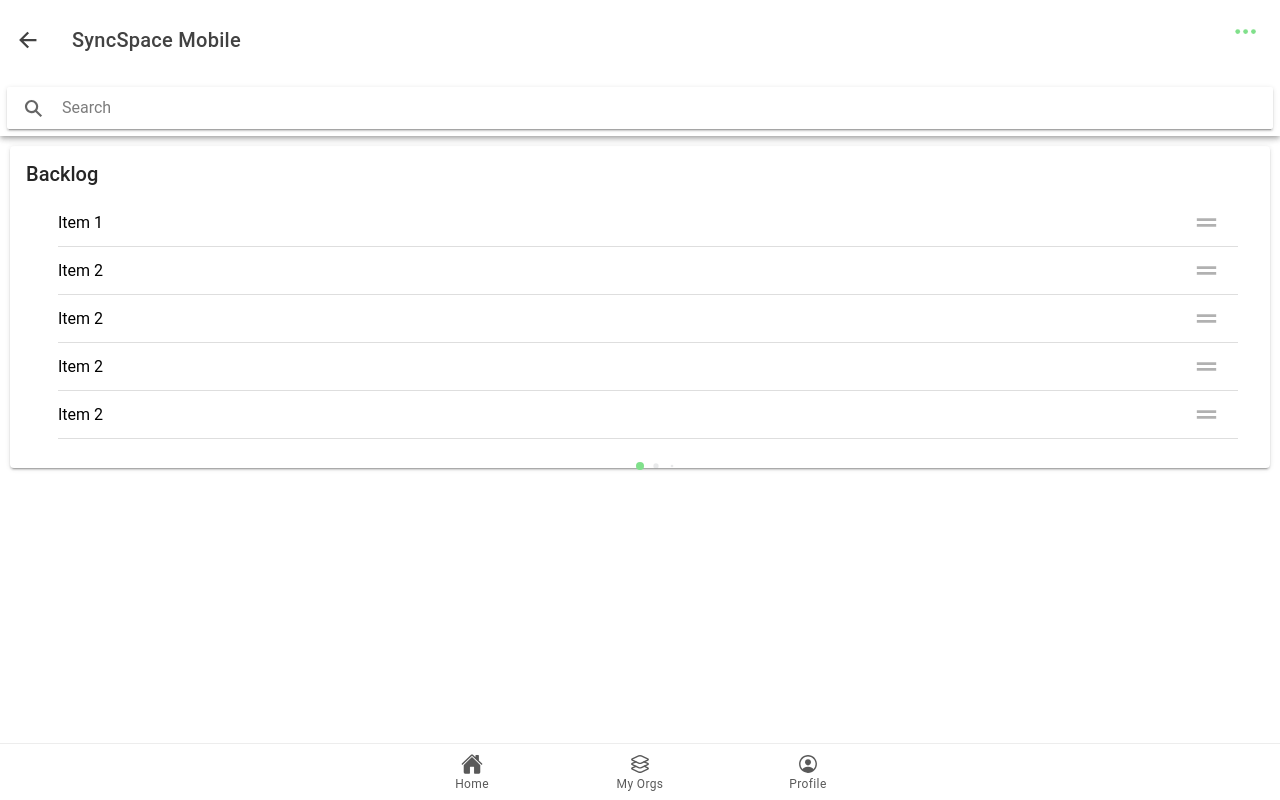
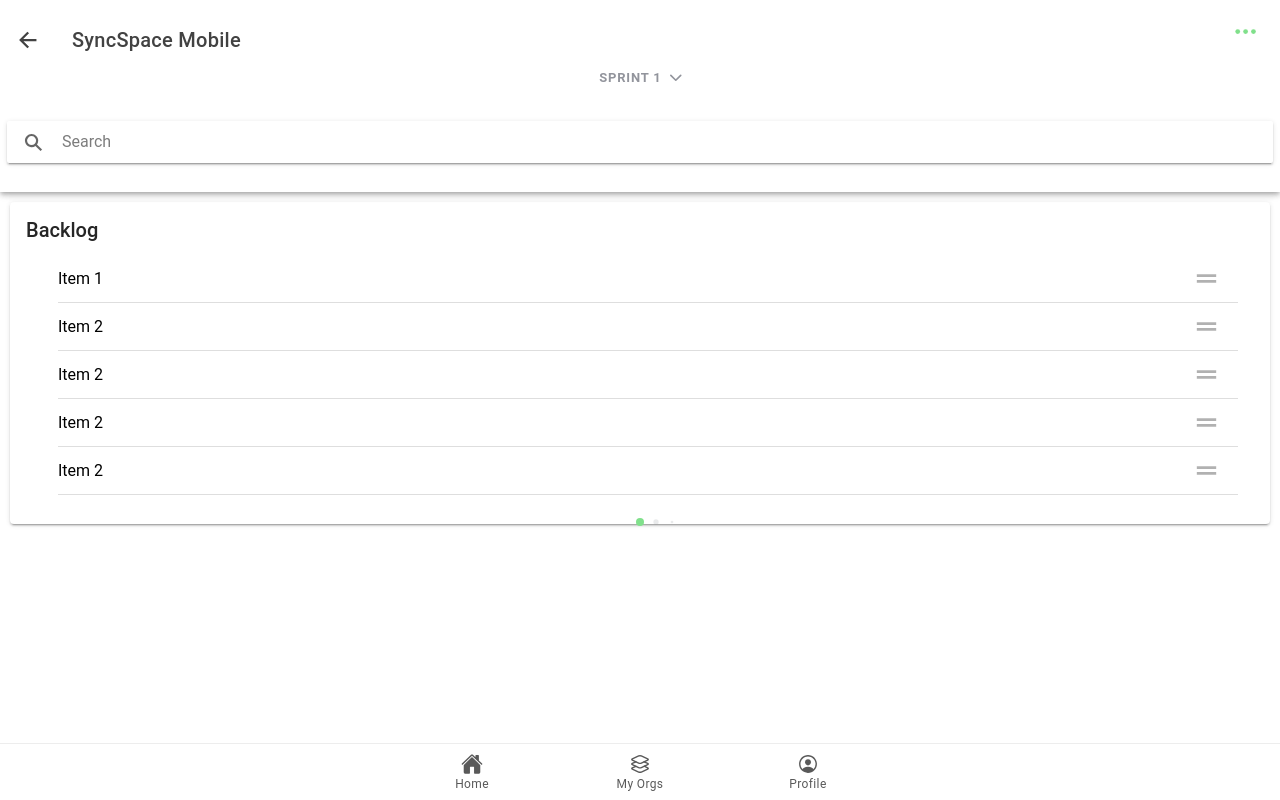
Before and after one commit to Sync-Space-49/syncspace-mobile, a React (Vite) app: page /app/board in a window 1280 px wide. Built offline with nearby package versions, Linux system fonts and the light colour scheme; no server answers.

Commit message:
added board view action sheet, removed callback.tsx

```diff
--- a/src/App.tsx
+++ b/src/App.tsx
@@ -37,7 +37,6 @@
 import LandingPage from "./pages/LandingPage";
 import Home from "./pages/Home";
 import Organization from "./pages/Organization";
-import Callback from "./components/Callback";
 // import Error from './pages/Error';
 
 setupIonicReact();
--- a/src/pages/Board.css
+++ b/src/pages/Board.css
@@ -5,3 +5,11 @@
 .edit-buttons {
     padding-top: 10rem;
 }
+
+.subtitle {
+    padding-top: 0;
+}
+
+.toolbar-shrink {
+    height: 30%;
+}
--- a/src/pages/Board.tsx
+++ b/src/pages/Board.tsx
@@ -19,8 +19,10 @@
   IonInput,
   IonTextarea,
   IonCol,
+  IonNote,
+  IonActionSheet,
 } from "@ionic/react";
-import { addOutline, ellipsisHorizontal } from "ionicons/icons";
+import { addOutline, ellipsisHorizontal, chevronDownOutline } from "ionicons/icons";
 import { useEffect, useRef, useState } from "react";
 
 import { Swiper, SwiperSlide } from 'swiper/react';
@@ -32,13 +34,14 @@
 import MemberList from "../components/MemberList";
 import "./Board.css";
 import { useAuth0 } from "@auth0/auth0-react";
+import { OverlayEventDetail } from "@ionic/react/dist/types/components/react-component-lib/interfaces";
 
 const Board: React.FC = () => {
 
   const modal = useRef<HTMLIonModalElement>(null);
   const page = useRef(undefined);
 
-  const [canDismiss, setCanDismiss] = useState(false);
+  const [canDismiss, setCanDismiss] = useState(false); // prevents user from discarding unsaved changes
   const [presentingElement, setPresentingElement] = useState<HTMLElement | undefined>(undefined);
 
   useEffect(() => {
@@ -51,9 +54,22 @@
 
   const { user } = useAuth0();
 
+  // var for current view + handler to change
+  let boardView: String = 'Sprint 1';
+  const [buttonText, setButtonText] = useState('Sprint 1');
+
+  // const changeText = (text: String) => setButtonText(text);
+
+  const viewHandler = (result: OverlayEventDetail) => {
+    boardView = result.data.action;
+    setButtonText(boardView);
+    console.log('boardView ' + boardView);
+  }
+
   return (
     <IonPage ref={page}>
       <IonHeader collapse="fade">
+        <div className="toolbar-shrink">
         <IonToolbar>
           <IonButtons slot="start">
             <IonBackButton defaultHref="/app" className="ion-margin-vertical" />
@@ -123,7 +139,61 @@
               </IonGrid>
             </IonContent>
           </IonModal>
+
         </IonToolbar>
+        </div>
+          <div className="subtitle">
+        <IonToolbar >
+            <IonButton size="small" fill="clear" color="medium" id="open-action-sheet">
+              <IonIcon slot="end" icon={chevronDownOutline} />
+                <strong>{buttonText}</strong>
+            </IonButton>
+          <IonActionSheet
+            trigger="open-action-sheet"
+            header="Choose Board View"
+            buttons={[
+              {
+                text: 'Backlog',
+                data: {
+                  action: 'Backlog'
+                }
+              },
+              {
+                text: 'Sprint 1',
+                data: {
+                  action: 'Sprint 1'
+                }
+              },
+              {
+                text: 'Sprint 2',
+                data: {
+                  action: 'Sprint 2'
+                }
+              },
+              {
+                text: 'Sprint 3',
+                data: {
+                  action: 'Sprint 3'
+                }
+              },
+              {
+                text: 'Sprint 4',
+                data: {
+                  action: 'Sprint 4'
+                }
+              },
+              {
+                text: 'Cancel',
+                role: 'cancel',
+                data: {
+                  action: 'cancel'
+                }
+              }
+            ]}
+            onDidDismiss={({detail}) => viewHandler(detail)}
+          ></IonActionSheet>
+        </IonToolbar>
+          </div>
 
         <IonToolbar>
           <IonSearchbar />
```
